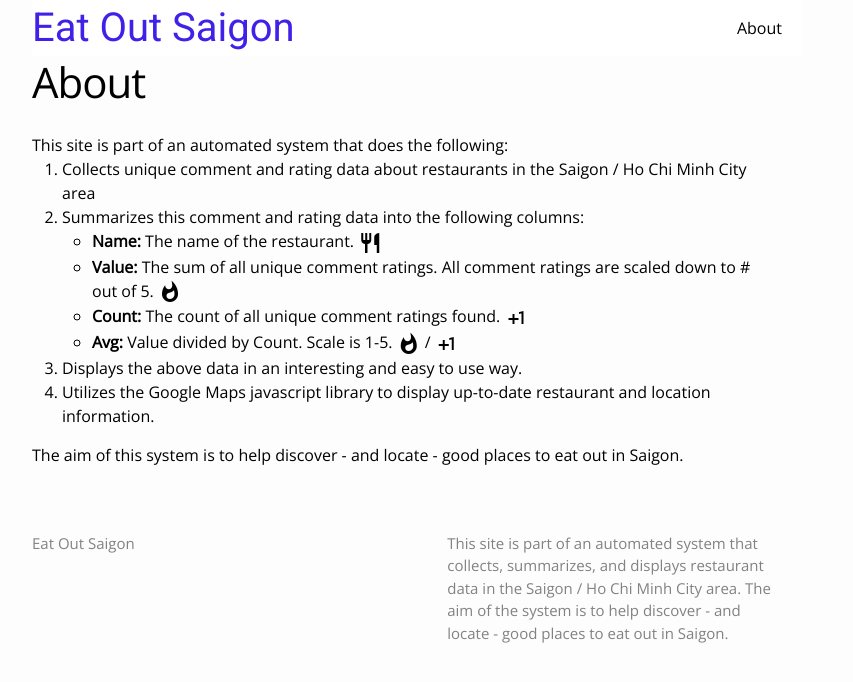
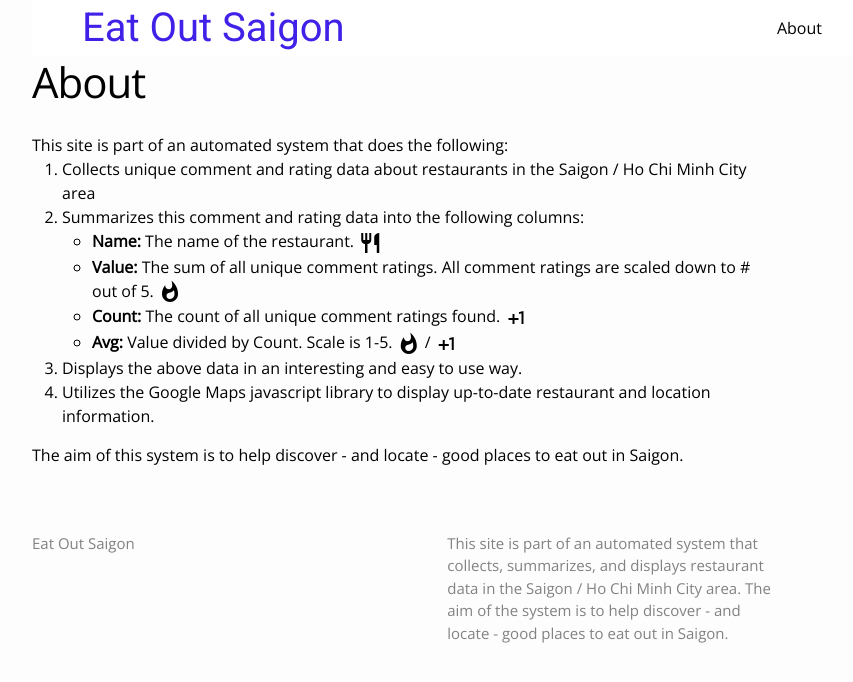
Before and after one commit to ssugar/vnplaces, a Jekyll site: the page built from about.md, in a window 1280 px wide. Shown: the top 682 px of the page, without its empty margins (238-1091 px from the left). Built offline with Jekyll 4.4.1, drawn with Linux system fonts in a browser that asks for light colours; a script that is not in the unit is left out.

Commit message:
formatting layout

```diff
--- a/_sass/_layout.scss
+++ b/_sass/_layout.scss
@@ -101,10 +101,14 @@
 .fixedHeader {
     position: fixed;
     height: 56px;
-    width: 750px;
-    padding-right: 20px;
+    width: 740px;
+    padding-left: 50px;
+    padding-right: 50px;
     background: white;
     z-index: 999;
+    @include media-query($on-palm) {
+        width: 300px;
+    }
 }
 
 //.home {
```
